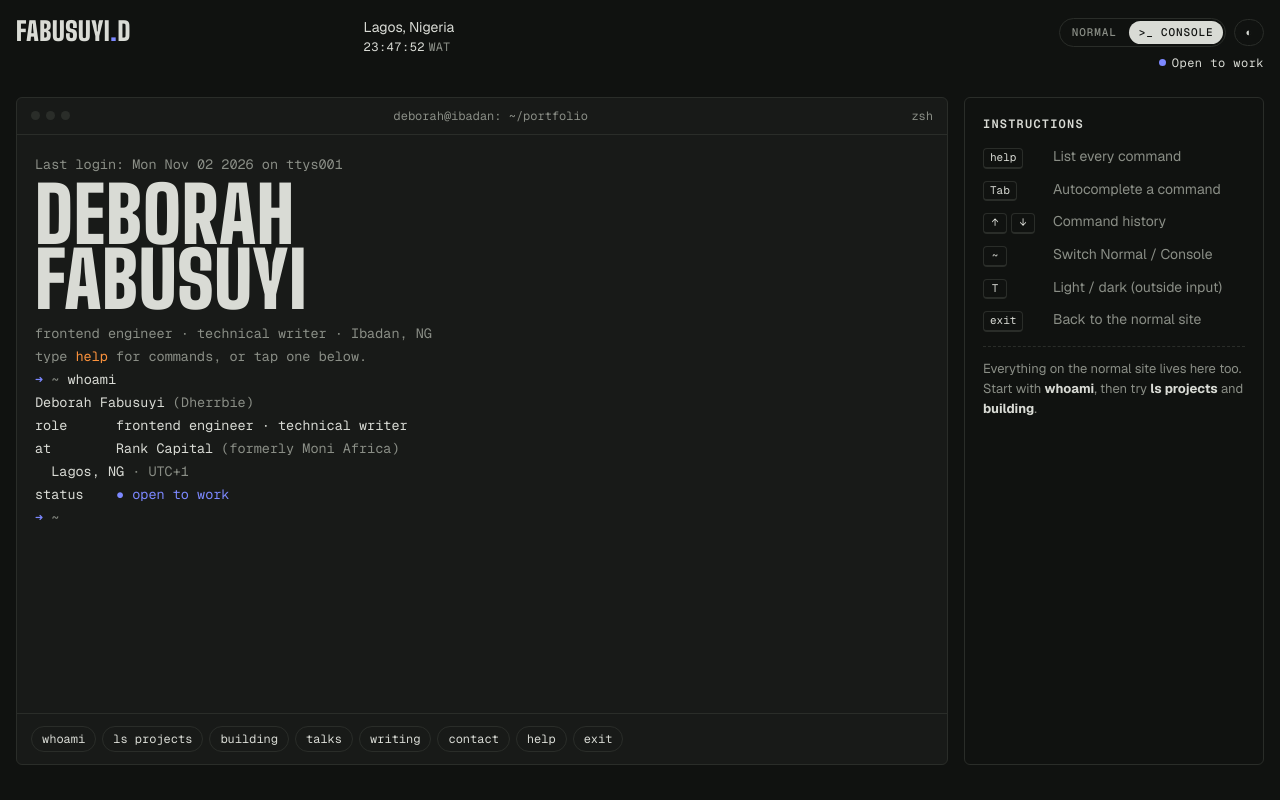
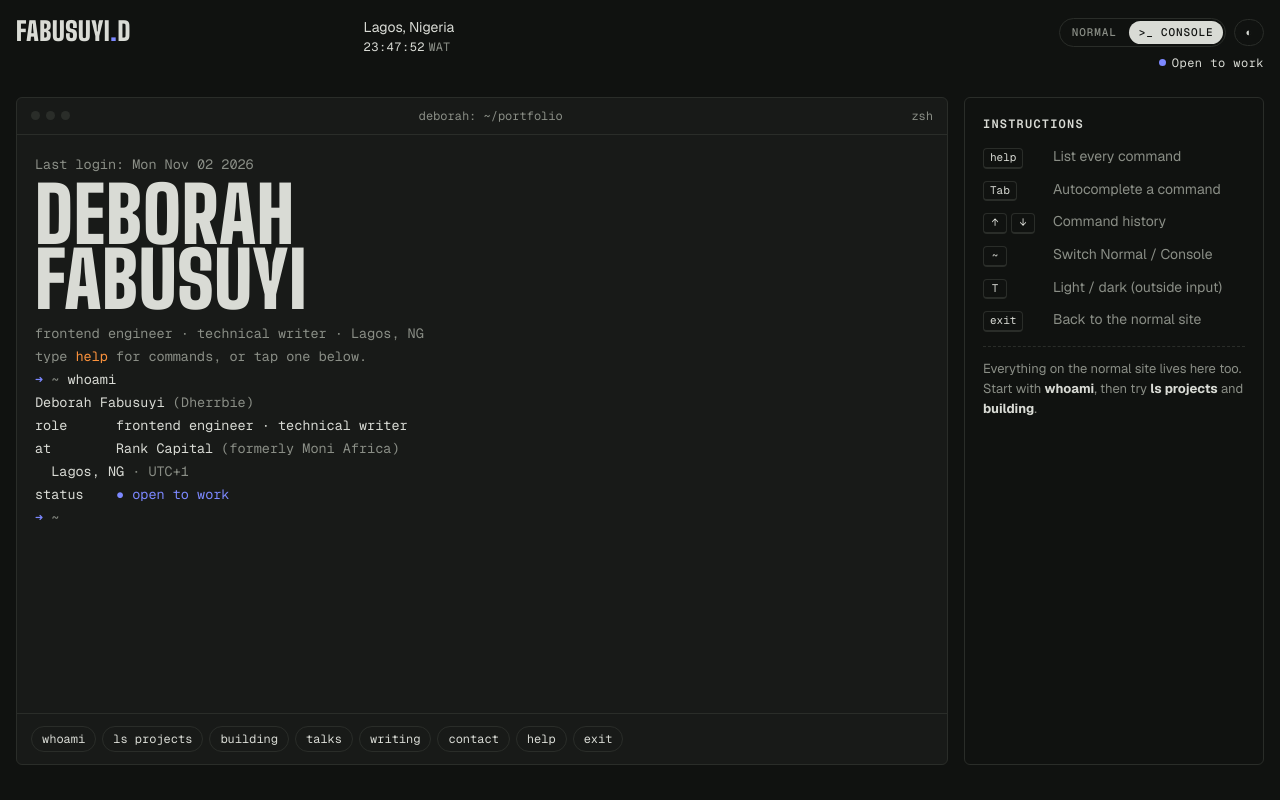
Before and after one commit to fabusuyi-deborah/Fabusuyi.D, a Next.js app: page /terminal in a window 1280 px wide. Built offline with nearby package versions, Linux system fonts and the light colour scheme.

Commit message:
small changes

```diff
--- a/src/components/console/Console.tsx
+++ b/src/components/console/Console.tsx
@@ -65,9 +65,9 @@ export function Console() {
   useEffect(() => {
     if (booted.current) return;
     booted.current = true;
-    print(<M>Last login: {new Date().toDateString()} on ttys001</M>);
+    print(<M>Last login: {new Date().toDateString()}</M>);
     print(<>{site.name.split(" ")[0]}<br />{site.name.split(" ").slice(1).join(" ")}</>, true);
-    print(<M>{site.roleLong.toLowerCase()} · Ibadan, NG</M>);
+    print(<M>{site.roleLong.toLowerCase()} · Lagos, NG</M>);
     print(<><M>type</M> <K>help</K> <M>for commands, or tap one below.</M>{"\n"}</>);
     run("whoami");
     inputRef.current?.focus({ preventScroll: true });
@@ -107,7 +107,7 @@ export function Console() {
             <i className="size-2.25 rounded-full bg-line" />
             <i className="size-2.25 rounded-full bg-line" />
           </span>
-          <span className="truncate">deborah@ibadan: ~/portfolio</span>
+          <span className="truncate">deborah: ~/portfolio</span>
           <span>zsh</span>
         </div>
 
--- a/src/components/sections/Gallery.tsx
+++ b/src/components/sections/Gallery.tsx
@@ -13,14 +13,17 @@ const filters: { id: "all" | PhotoCategory; label: string }[] = [
 ];
 
 const sizeClass = {
-  big: "col-span-2 sm:row-span-2",
+  big: "col-span-2 sm:row-span-3",
   wide: "col-span-2",
   normal: "",
 } as const;
 
 export function Gallery() {
   const [filter, setFilter] = useState<"all" | PhotoCategory>("all");
-  const shown = photos.filter((p) => filter === "all" || p.category === filter);
+  // Life photos live under Events: they keep their "life" tag but show with the events.
+  const shown = photos.filter(
+    (p) => filter === "all" || p.category === filter || (filter === "events" && p.category === "life"),
+  );
 
   return (
     <div>
--- a/src/components/sections/Works.tsx
+++ b/src/components/sections/Works.tsx
@@ -1,4 +1,5 @@
 import Image from "next/image";
+import type { ReactNode } from "react";
 import { projects, statusLabel } from "@/content/projects";
 import type { Project } from "@/content/types";
 import { Section, SectionHead } from "./SectionHead";
@@ -41,7 +42,11 @@ function WorkCard({ project: p }: { project: Project }) {
         <span className={`pill pill-${p.status}`}>{statusLabel[p.status]}</span>
       </div>
 
-      <div className="relative aspect-16/10 max-w-full overflow-hidden rounded bg-[#111] transition-transform duration-500 ease-[cubic-bezier(.2,.7,.2,1)] group-hover:scale-[.985]">
+      <Preview
+        href={p.liveUrl}
+        label={`Open ${p.title} live site`}
+        className="relative block aspect-16/10 max-w-full overflow-hidden rounded bg-[#111] transition-transform duration-500 ease-[cubic-bezier(.2,.7,.2,1)] group-hover:scale-[.985]"
+      >
         {p.image ? (
           <Image
             src={p.image}
@@ -59,7 +64,7 @@ function WorkCard({ project: p }: { project: Project }) {
           <i className="size-1.5 rounded-full bg-white/35" />
           <span className="ml-2.5 font-mono text-[10px] text-white/60">{p.displayUrl}</span>
         </div>
-      </div>
+      </Preview>
 
       <h3 className="display m-0 text-[clamp(28px,2.6vw,40px)] leading-none font-extrabold">{p.title}</h3>
       <p className="m-0 max-w-[60ch] text-muted">{p.description}</p>
@@ -87,3 +92,12 @@ function WorkCard({ project: p }: { project: Project }) {
     </article>
   );
 }
+
+function Preview({ href, label, className, children }: { href?: string; label: string; className: string; children: ReactNode }) {
+  if (!href) return <div className={className}>{children}</div>;
+  return (
+    <a href={href} target="_blank" rel="noopener noreferrer" aria-label={label} className={className}>
+      {children}
+    </a>
+  );
+}
--- a/src/content/projects.ts
+++ b/src/content/projects.ts
@@ -11,8 +11,9 @@ export const projects: Project[] = [
     status: "work",
     description:
       "Frontend work at Rank (formerly Moni Africa), a Y Combinator-backed Nigerian fintech helping communities and traders save, invest and access capital.",
-    tags: ["React", "TypeScript", "Tailwind", "RTK Query"],
+    tags: ["Next.js", "TypeScript", "Tailwind", "RTK Query"],
     displayUrl: "rank · dashboard",
+    liveUrl: "https://www.userank.com/",
     note: "Internal product · private code",
     image: "/images/projects/rank.png",
     placeholder: "rank",
--- a/src/content/site.ts
+++ b/src/content/site.ts
@@ -44,7 +44,7 @@ export const about = {
     "I came into tech through self-directed learning after a degree in plant biology. That background still shows: I like systems, careful observation, and writing things down so the next person can reproduce them.",
     "I'm growing into developer advocacy through writing, speaking and community work. Off the clock I'm reading, or losing at chess.",
   ],
-  stack: ["React", "TypeScript", "Next.js", "Tailwind CSS", "RTK Query", "Framer Motion", "Tanstack Query", "Git"],
+  stack: ["React", "TypeScript", "Next.js", "Tailwind CSS", "RTK Query", "Framer Motion", "Tanstack Query", "Git", "Node.js", "Express.js"],
 };
 
 /** Shown in the footer and by `cat now.md` in the console */
```
